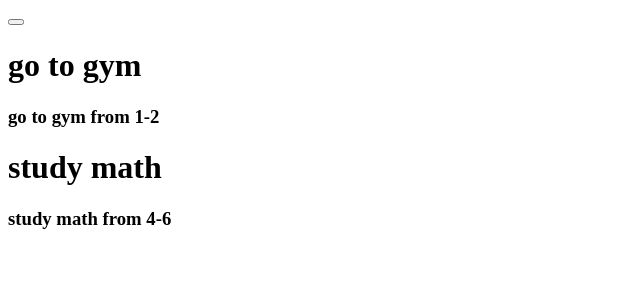
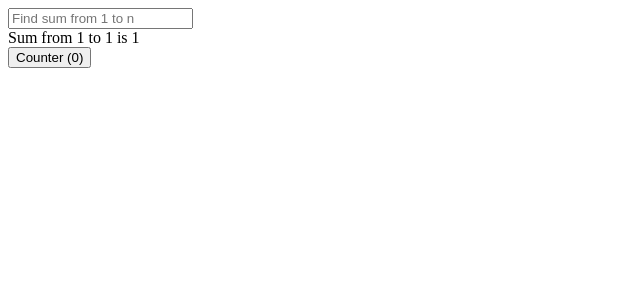
Before and after one commit to Abhinandan-Singh-Baghel/full_stack_todo, a React (Vite) app in the folder re-rendering/re-rendering/: page / in a window 1280 px wide. Shown: the top 300 px of the page, without its empty margins (0-640 px from the left). Built offline with nearby package versions, Linux system fonts and the light colour scheme.

Commit message:
Memoization ugly sol

```diff
--- a/re-rendering/re-rendering/src/App.jsx
+++ b/re-rendering/re-rendering/src/App.jsx
@@ -3,58 +3,30 @@
 import viteLogo from '/vite.svg'
 import './App.css'
 
-let counter = 4;
 
 function App(){
+  const [counter, setCounter] = useState(0);
+  const [inputValue, setInputValue] = useState(1);
 
-  const [todos, setTodos] = useState([{
-    id: 0,
-    title: "go to gym",
-    description: "go to gym from 1-2"
-  },
-  {
-    id: 1,
-    title: "eat food",
-    description: "eat food from 2-4"
-  },
-  {
-    id: 2,
-    title: "study math",
-    description: "study math from 4-6"
-  }]);
+  let count = 0;
 
-  const [counter, setCouter] = useState(0);
+  for(let i = 1; i<=inputValue; i++){
+    count = count + i;
 
-  function increaseCount(){
-    setCouter(counter + 1);
   }
-
-  const filteredTodos = todos.filter(x => x.id % 2 == 0);
-
-  return (
-    <div>
-      <button onClick={increaseCount} Increase Count ></button>
-      {filteredTodos.map(todo => <Todo title = {todo.title} description= {todo.description}></Todo>)}
-    </div>
-  )
-
+  return <div>
+    <input onChange={function(e){
+      setInputValue(e.target.value);
+    }} placeholder={"Find sum from 1 to n"}></input>
+    <br />
+    Sum from 1 to {inputValue} is {count}
+    <br/>
+    <button onClick={()=>{
+      setCounter(counter + 1);
+    }}>Counter ({counter})</button>
+  </div>
 }
 
 
 
-const Todo = React.memo(function({title, description}){
-  return <div>
-    <h1>
-      {title}
-    </h1>
-    <h3>
-      {description}
-    </h3>
-  </div>
-})
-
-
-
-
-
 export default App
```
